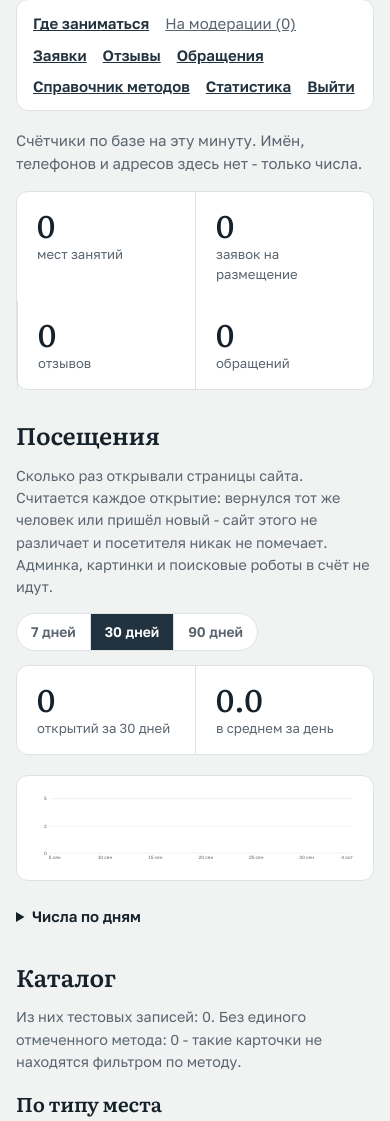
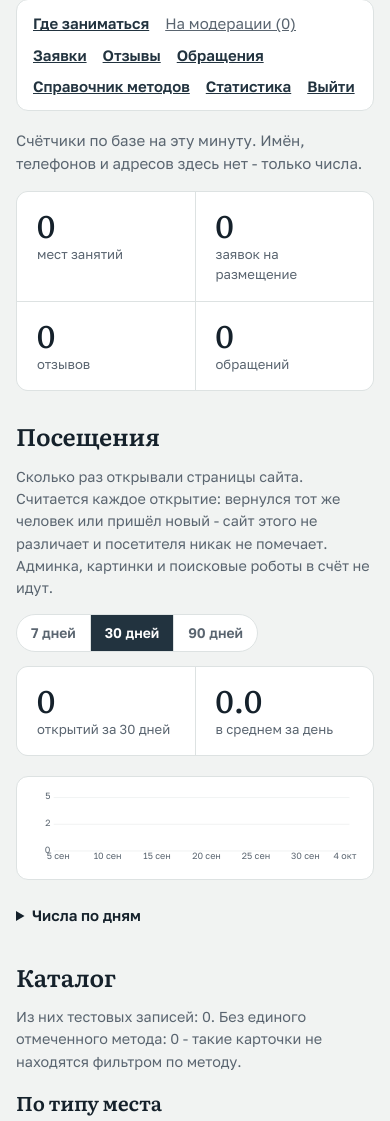
Before and after one commit to tulenovk-dotcom/workshop_1, a FastAPI app: page /admin/stats in a window 390 px wide; the page is wider, and only the part inside the window is pictured. Shown: the part 249-1370 px from the top of that part. Run offline with FastAPI, Linux system fonts and the light colour scheme; the visitor is signed in with stand-in values (Sample User, id 1); data comes from the database, SQL or seed files in the repository; data that the repository does not hold is empty.

Commit message:
Статистика на телефоне: разделители и подписи графика
Три правки по итогам проверки на ширине 375 пикселей.

Плашка с числами переносилась на второй ряд, и у первой ячейки ряда
оставалась висячая чёрточка слева: рамку у неё убрать нечем. Разделители
переделаны на зазоры в сетке - они верны при любом переносе.

Картинка графика сжимается по ширине экрана вместе с текстом внутри, и
подписи становились нечитаемыми. На узком экране шрифт в графике задаётся
крупнее, чтобы после сжатия выйти нормального размера.

Из-за крупного шрифта обрезалась верхняя подпись шкалы и налезали друг на
друга дни. Поля слева, снизу и справа вынесены в расчёт графика, а не
записаны числом в шаблоне, - теперь они меняются в одном месте.

Co-Authored-By: Claude Opus 5 <noreply@anthropic.com>

```diff
--- a/app/main.py
+++ b/app/main.py
@@ -1122,7 +1122,15 @@ CHART_WIDTH = 720
 CHART_TOP = 16
 CHART_PLOT = 130
 CHART_BASE = CHART_TOP + CHART_PLOT
-CHART_HEIGHT = CHART_BASE + 24
+# Под столбиками - строка с числами месяца, слева - полоса под подписи шкалы.
+# На телефоне картинка сжимается, а шрифт в ней задаётся крупнее, поэтому
+# места заложено с запасом: иначе «100» обрезается, а дни налезают на столбики.
+CHART_LABEL_Y = CHART_BASE + 20
+CHART_HEIGHT = CHART_BASE + 34
+CHART_GUTTER = 60
+# Поле справа: подпись последнего дня стоит по центру столбика и выступает
+# за его край, иначе у неё срезается хвост.
+CHART_RIGHT = 28
 CHART_GAP = 2
 
 
@@ -1204,6 +1212,9 @@ def visits_chart(series: list[dict]) -> dict:
         "width": CHART_WIDTH,
         "height": CHART_HEIGHT,
         "base": CHART_BASE,
+        "label_y": CHART_LABEL_Y,
+        "gutter": CHART_GUTTER,
+        "right": CHART_RIGHT,
         "top": top,
         "bars": bars,
         "lines": [
--- a/app/static/style.css
+++ b/app/static/style.css
@@ -969,23 +969,25 @@ input:focus, select:focus, textarea:focus {
    сравнение на глаз, число рядом даёт точность. Цвет у полос один на всех:
    длина уже говорит о величине, и красить её вторично незачем. */
 
+/* Разделители - зазоры в сетке, а не рамки у ячеек. С рамкой на узком
+   экране, где числа переносятся на второй ряд, слева оставалась висячая
+   чёрточка: у первой ячейки ряда рамку убрать нечем. */
 .stat-strip {
-  display: flex;
-  flex-wrap: wrap;
-  background: var(--surface);
+  display: grid;
+  grid-template-columns: repeat(auto-fit, minmax(150px, 1fr));
+  gap: 1px;
+  background: var(--line);
   border: 1px solid var(--line);
   border-radius: 12px;
+  overflow: hidden;
   margin: 0 0 20px;
 }
 
 .stat-figure {
-  flex: 1 1 140px;
   margin: 0;
   padding: 16px 20px;
-  border-left: 1px solid var(--line);
+  background: var(--surface);
 }
-
-.stat-figure:first-child { border-left: 0; }
 
 .stat-num {
   display: block;
@@ -1384,6 +1386,12 @@ input:focus, select:focus, textarea:focus {
 }
 
 @media (max-width: 640px) {
+  /* График сжимается по ширине экрана, и текст внутри картинки сжимается
+     вместе с ним. Поэтому на телефоне подписи задаются крупнее: после
+     сжатия они читаются так же, как на большом экране. */
+  .stat-chart-axis { font-size: 22px; }
+  .stat-chart-value { font-size: 24px; }
+  .stat-chart { padding: 14px 12px; }
   body { font-size: 15px; }
   h1 { font-size: 1.35rem; }
   .card, .provider, .admin-form { padding: 14px; }
--- a/app/templates/admin/stats.html
+++ b/app/templates/admin/stats.html
@@ -66,7 +66,7 @@
 
 {% set chart = visits_chart %}
 <figure class="stat-chart">
-  <svg viewBox="-36 0 {{ chart.width + 44 }} {{ chart.height }}"
+  <svg viewBox="-{{ chart.gutter }} 0 {{ chart.width + chart.gutter + chart.right }} {{ chart.height }}"
        preserveAspectRatio="xMidYMid meet" role="img"
        aria-label="Открытия страниц по дням за {{ visits_days }} дней.
                    Всего {{ visits_total }}. Точные числа - в таблице ниже.">
@@ -89,7 +89,7 @@
       {% endif %}
       {% if bar.show_label %}
         <text class="stat-chart-axis" x="{{ bar.middle }}"
-              y="{{ chart.base + 15 }}" text-anchor="middle">{{ bar.label }}</text>
+              y="{{ chart.label_y }}" text-anchor="middle">{{ bar.label }}</text>
       {% endif %}
     {% endfor %}
   </svg>
```
